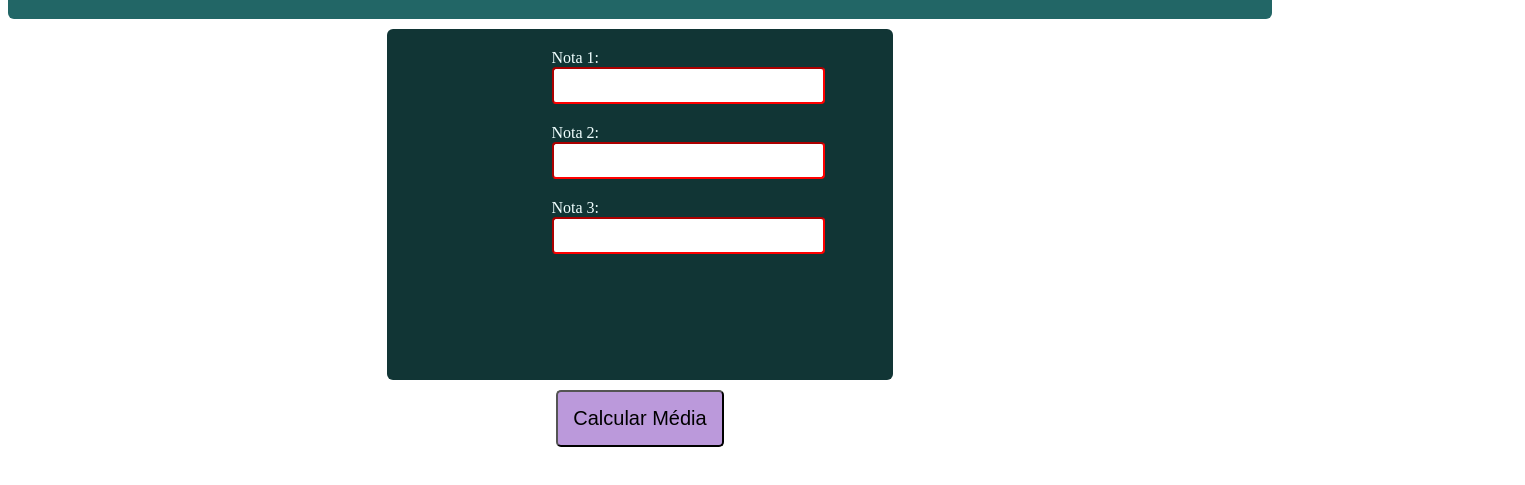
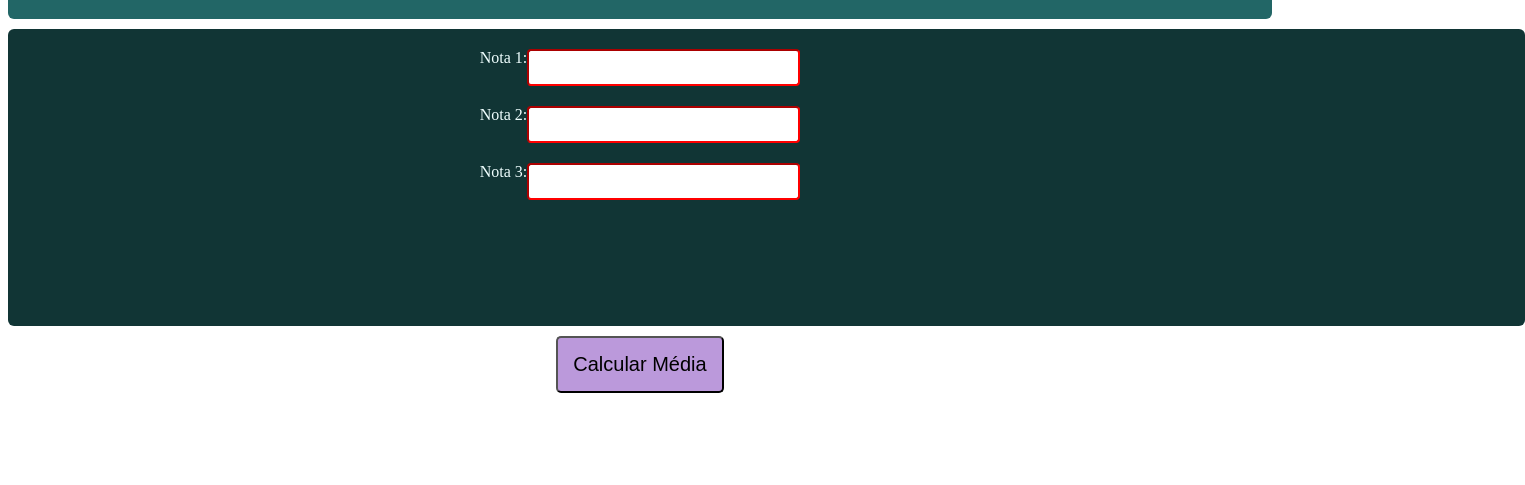
Before and after one commit to Rafaelmorales1982/MediaComDom, a plain HTML site: page index.html in a window 1280 px wide. Shown: the part 69-554 px from the top of the page, 1525 px wide, since content can reach past the window. Drawn offline with Linux system fonts and the light colour scheme.

Commit message:
atualizando

```diff
--- a/style.css
+++ b/style.css
@@ -16,15 +16,16 @@
   color: azure;
   border-color: black;
   border-radius: 6px;
-  margin-left: 30%;
-  width: 20%;
+
+  width: 100%;
   padding-right: 20%;
   padding-bottom: 10%;
 }
 .todasnotas {
+  display: flex;
+  justify-content: center;
   align-content: center;
   margin-top: 20px;
-  margin-left: 65%;
 }
 
 input {
```
